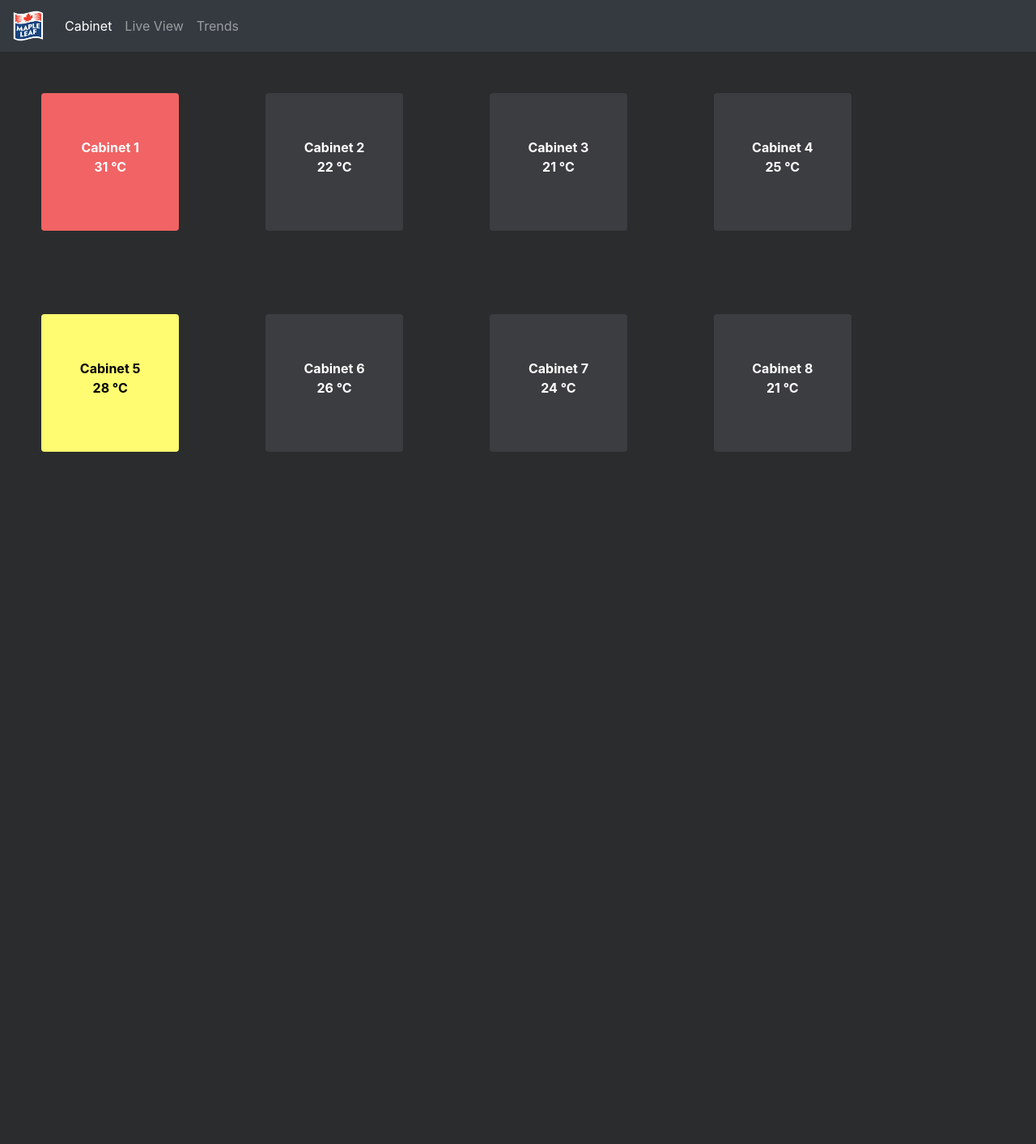
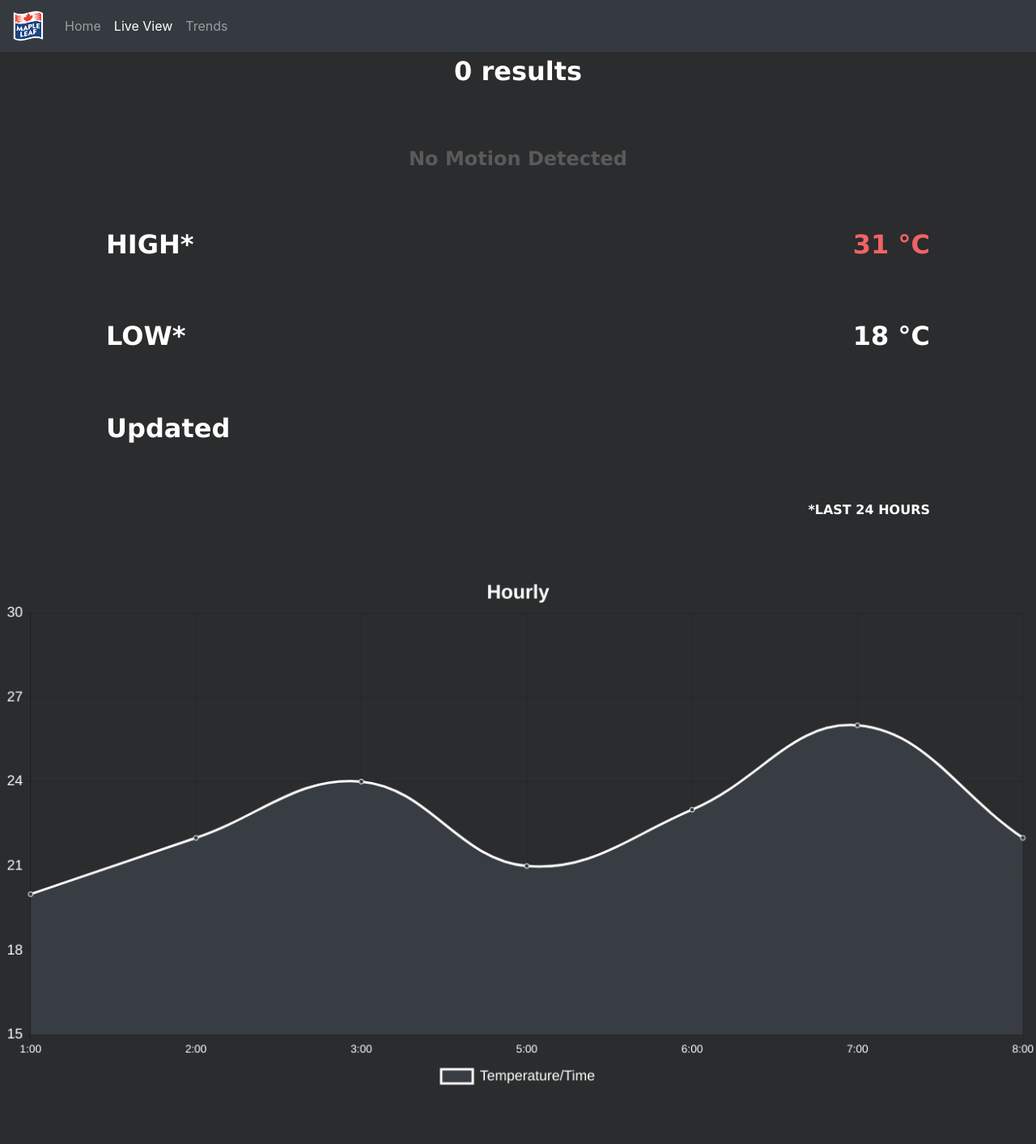
Before and after one commit to arraysatone/capstone, a PHP site: page /cabinet.html in a window 1280 px wide. Shown: the whole page at 81% size. Before the commit the page ends 558 px from the top, so only its background shows below. Run offline with PHP 8.4, Linux system fonts and the light colour scheme; data that the repository does not hold is empty; some libraries are stand-ins or nearby versions.

Commit message:
Swapped index page and added accelerometer

```diff
--- a/Proof_Of_Concept/cabinet.html
+++ b/Proof_Of_Concept/cabinet.html
@@ -3,12 +3,14 @@
 <head>
 	<meta charset="utf-8">
 	<meta name="viewport" content="width=device-width, initial-scale=1">
+	<script src="./js/script.js"></script>
 	<script src="./js/trendChart.js"></script>
 	<link rel="shortcut icon" type="image/png" href="./media/maple.png"/>
 	<link rel="stylesheet" type="text/css" href="./css/style.css">
 	<link rel="stylesheet" href="https://maxcdn.bootstrapcdn.com/bootstrap/4.1.0/css/bootstrap.min.css">
 	<script src="https://ajax.googleapis.com/ajax/libs/jquery/3.3.1/jquery.min.js"></script>
 	<script src="https://maxcdn.bootstrapcdn.com/bootstrap/4.1.0/js/bootstrap.min.js"></script>
+	<script src="https://cdnjs.cloudflare.com/ajax/libs/Chart.js/2.7.2/Chart.bundle.min.js"></script>
 	<title>Temperature Monitor</title>
 </head>
 <body id="myBack">
@@ -21,11 +23,11 @@
 		</button>
 		<div class="collapse navbar-collapse" id="navbarNav">
 			<ul class="navbar-nav">
+				<li class="nav-item">
+					<a class="nav-link" href="index.html">Home</a>
+				</li>
 				<li class="nav-item active">
-					<a class="nav-link" href="#">Cabinet<span class="sr-only">(current)</span></a>
-				</li>
-				<li class="nav-item">
-					<a class="nav-link" href="index.html">Live View</a>
+					<a class="nav-link" href="#">Live View<span class="sr-only">(current)</span></a>
 				</li>
 				<li class="nav-item">
 					<a class="nav-link" href="trends.html">Trends</a>
@@ -34,18 +36,32 @@
 		</div>
 	</nav>
 	<div class="row">
-        <div class="col-lg-12">
-          <p>
-            <a href="index.html" class="btn btn-sq-rd btn-danger">Cabinet 1 <br>31 &degC</a>
-            <a href="index.html" class="btn btn-sq-nm btn-danger">Cabinet 2 <br>22 &degC</a>
-            <a href="index.html" class="btn btn-sq-nm btn-danger">Cabinet 3 <br>21 &degC</a>
-            <a href="index.html" class="btn btn-sq-nm btn-danger">Cabinet 4 <br>25 &degC</a>
-            <a href="index.html" class="btn btn-sq-yl btn-danger">Cabinet 5 <br>28 &degC</a>
-            <a href="index.html" class="btn btn-sq-nm btn-danger">Cabinet 6 <br>26 &degC</a>
-            <a href="index.html" class="btn btn-sq-nm btn-danger">Cabinet 7 <br>24 &degC</a>
-            <a href="index.html" class="btn btn-sq-nm btn-danger">Cabinet 8 <br>21 &degC</a>
-          </p>
-        </div>
+		<div class="col block hist" style="text-align: center;" id="temp">
+			<p class="temp" style="color:white">LOADING</p>
+		</div>
+	</div>
+	<div class="row">
+		<div class="col block" id="accel">
+			<p class="accel textGry">No Motion Detected</p>
+		</div>
+	</div>
+	<div class="row">
+		<div class="histLbl col hist">HIGH*</div>
+		<div class="histInfo col hist textRed">31 &degC</div>
+	</div>
+	<div class="row">
+		<div class="col hist histLbl">LOW*</div>
+		<div class="col hist histInfo">18 &degC</div>
+	</div>
+	<div class="row">
+		<div class="col hist histLbl">Updated</div>
+		<div class="col hist histInfo" id="time">LOADING</div>
+	</div>
+	<div class="row">
+		<div class="col disclaim histInfo">*LAST 24 HOURS</div>
+	</div>
+	<div class="row">
+		<canvas class="col hist" id="myChart"></canvas>
 	</div>
 </body>
 </html>
--- a/Proof_Of_Concept/css/style.css
+++ b/Proof_Of_Concept/css/style.css
@@ -6,6 +6,13 @@ html, body {
 	margin-top: 5%;
 	margin-bottom: 5%;
 	font-size: 200%;
+	text-align: center;
+	font-family: Verdana, Geneva, sans-serif;
+	font-weight: bold;
+}
+.accel{
+	margin-bottom: 5%;
+	font-size: 150%;
 	text-align: center;
 	font-family: Verdana, Geneva, sans-serif;
 	font-weight: bold;
@@ -55,6 +62,9 @@ html, body {
 .textGrn{
 	color: rgb(90,213,102);
 }
+.textGry{
+	color: rgb(90, 90, 90);
+}
 #myBack{
 	background-color: rgb(43,44,45);
 }
--- a/Proof_Of_Concept/trends.html
+++ b/Proof_Of_Concept/trends.html
@@ -23,10 +23,10 @@
 		<div class="collapse navbar-collapse" id="navbarNav">
 			<ul class="navbar-nav">
 				<li class="nav-item">
-					<a class="nav-link" href="cabinet.html">Cabinet</a>
+					<a class="nav-link" href="index.html">Home</a>
 				</li>
 				<li class="nav-item">
-					<a class="nav-link" href="index.html">Live View</a>
+					<a class="nav-link" href="cabinet.html">Live View</a>
 				</li>
 				<li class="nav-item active">
 					<a class="nav-link" href="#">Trends<span class="sr-only">(current)</span></a>
```
Also changed, not shown: Proof_Of_Concept/index.html (+16 -27 lines), Proof_Of_Concept/php/accel_select.php (added, +38 -0 lines), Proof_Of_Concept/php/server_page2.php (added, +28 -0 lines), 1 other file.
